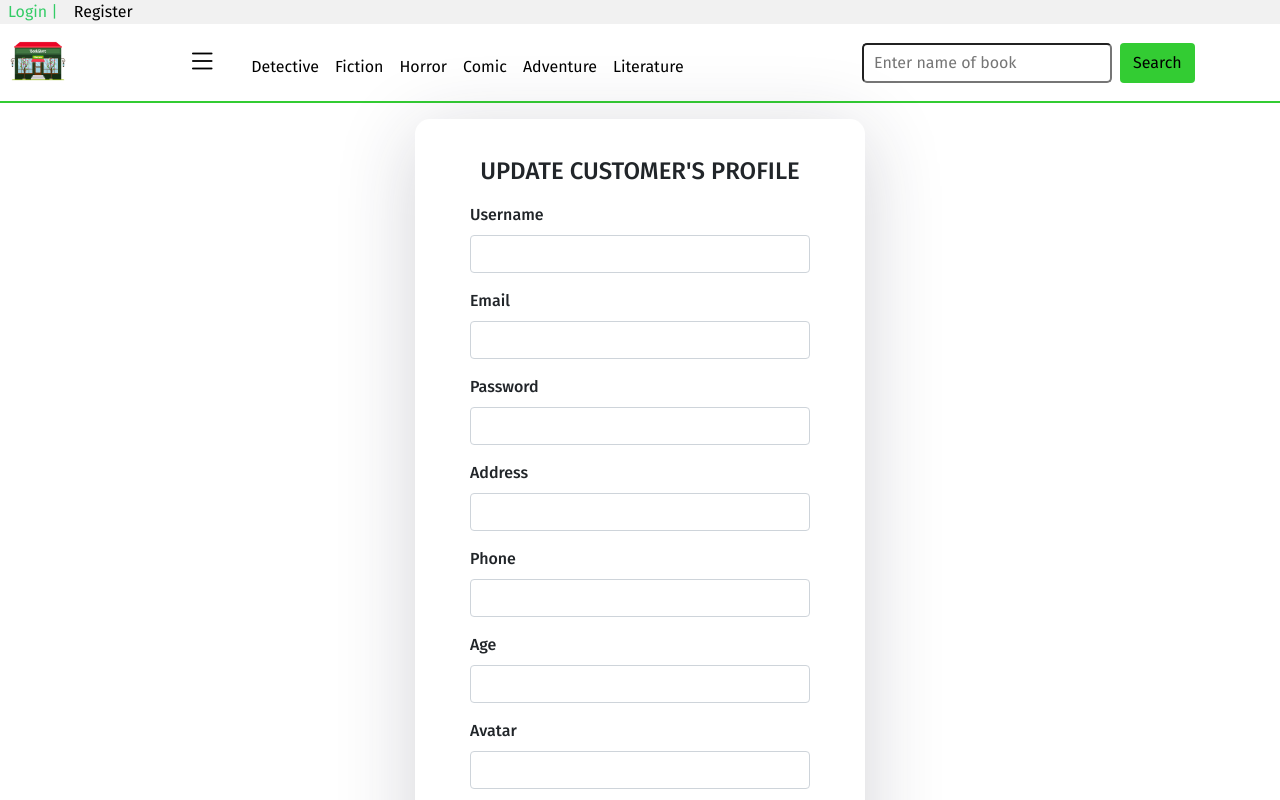
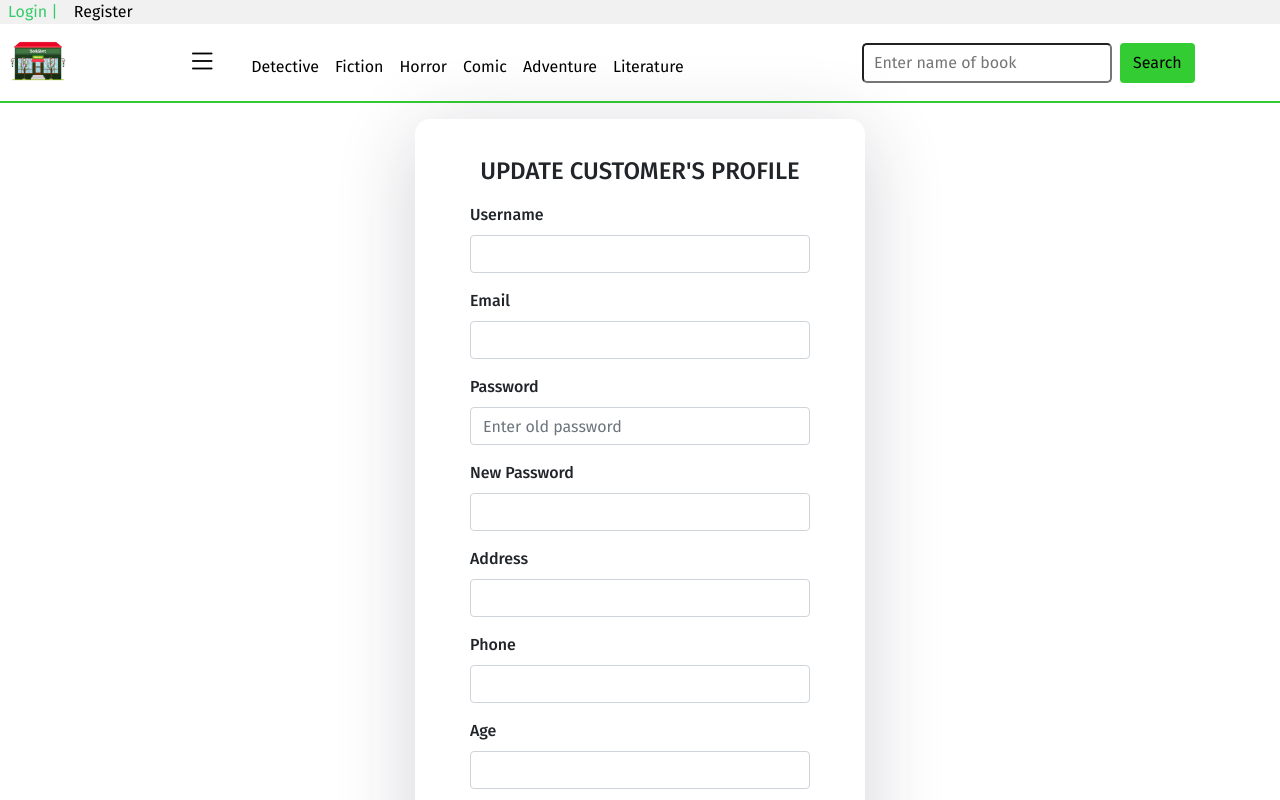
Before and after one commit to hoangvythptlhp0710/bookstore-fe-test, a React (Create React App) app: page /my_profile in a window 1280 px wide. Shown: the top 800 px of the page. Built offline with nearby package versions, Linux system fonts and the light colour scheme; no server answers.

Commit message:
Update account image

```diff
--- a/src/components/customer/customerProfile/UpdateCustomer.jsx
+++ b/src/components/customer/customerProfile/UpdateCustomer.jsx
@@ -79,6 +79,18 @@ export default function CustomerUpdate() {
                             id='password'
                             required
                             className="form-control"
+                            placeholder="Enter old password"
+                            value={password}
+                            onChange={(e) => handleChange(e)}
+                        />
+                    </div>
+                    <div className="mb-3">
+                        <label>New Password</label>
+                        <input
+                            type="password"
+                            id='password'
+                            required
+                            className="form-control"
                             value={password}
                             onChange={(e) => handleChange(e)}
                         />
```
Also changed, not shown: public/images/account.png.
